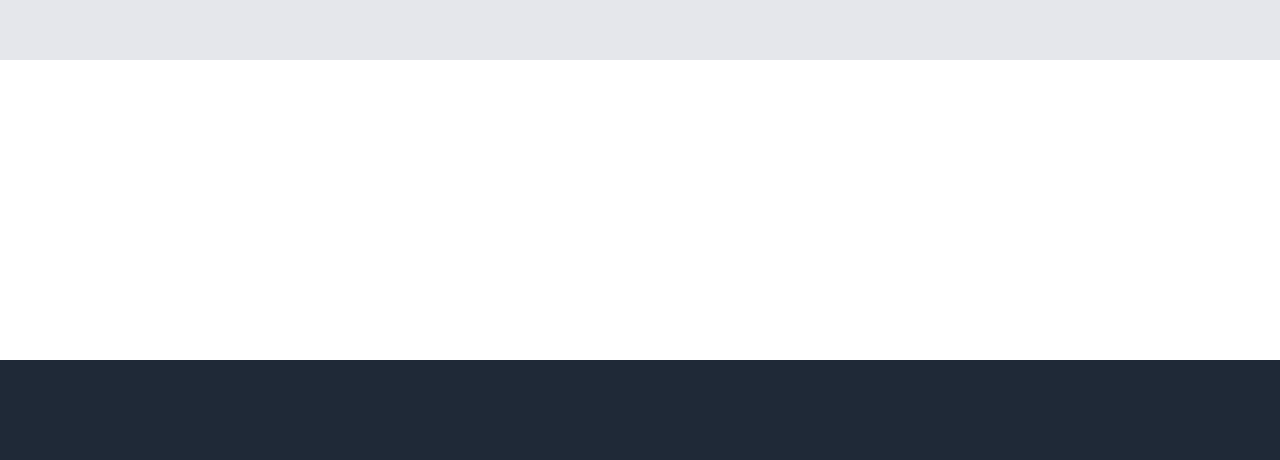
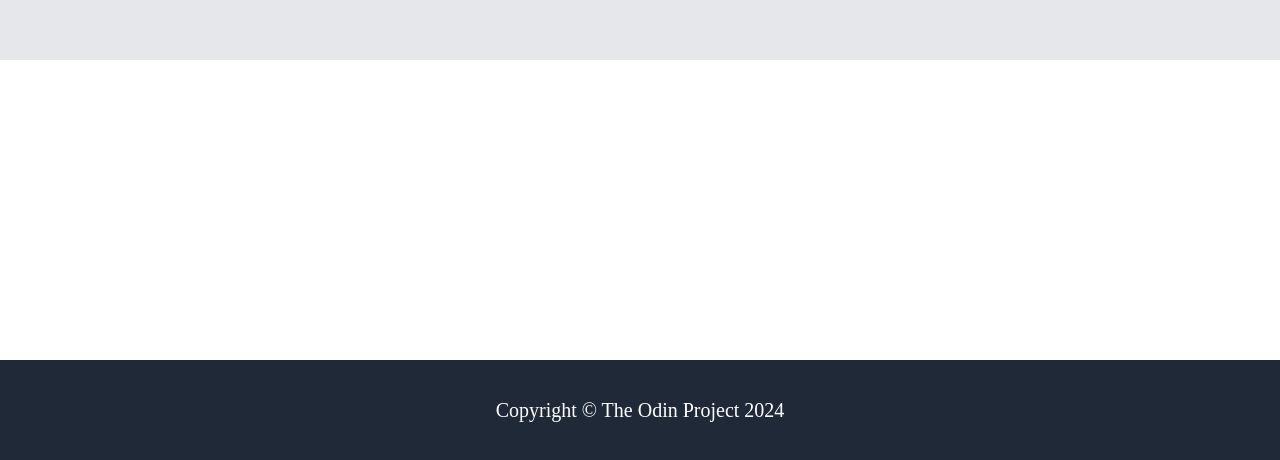
Before and after one commit to VitorMeloDev/TOP_Project_Landing-Page, a plain HTML site: page index.html in a window 1280 px wide. Shown: the part 1140-1600 px from the top of the page. Drawn offline with Linux system fonts and the light colour scheme.

Commit message:
Footer Done

```diff
--- a/index.html
+++ b/index.html
@@ -29,7 +29,7 @@
         </div>
 
         <footer>
-
+            Copyright &copy; The Odin Project 2024
         </footer>
     </body>
 </html>
--- a/style.css
+++ b/style.css
@@ -31,5 +31,11 @@ nav{
 }
 
 footer{
+    display: flex;
+    justify-content: center;
+    align-items: center;
+    gap: 10px;
     height: 100px;
+    color: white;
+    font-size: 20px;
 }
```
Also changed, not shown: images/copyright.png (added).
